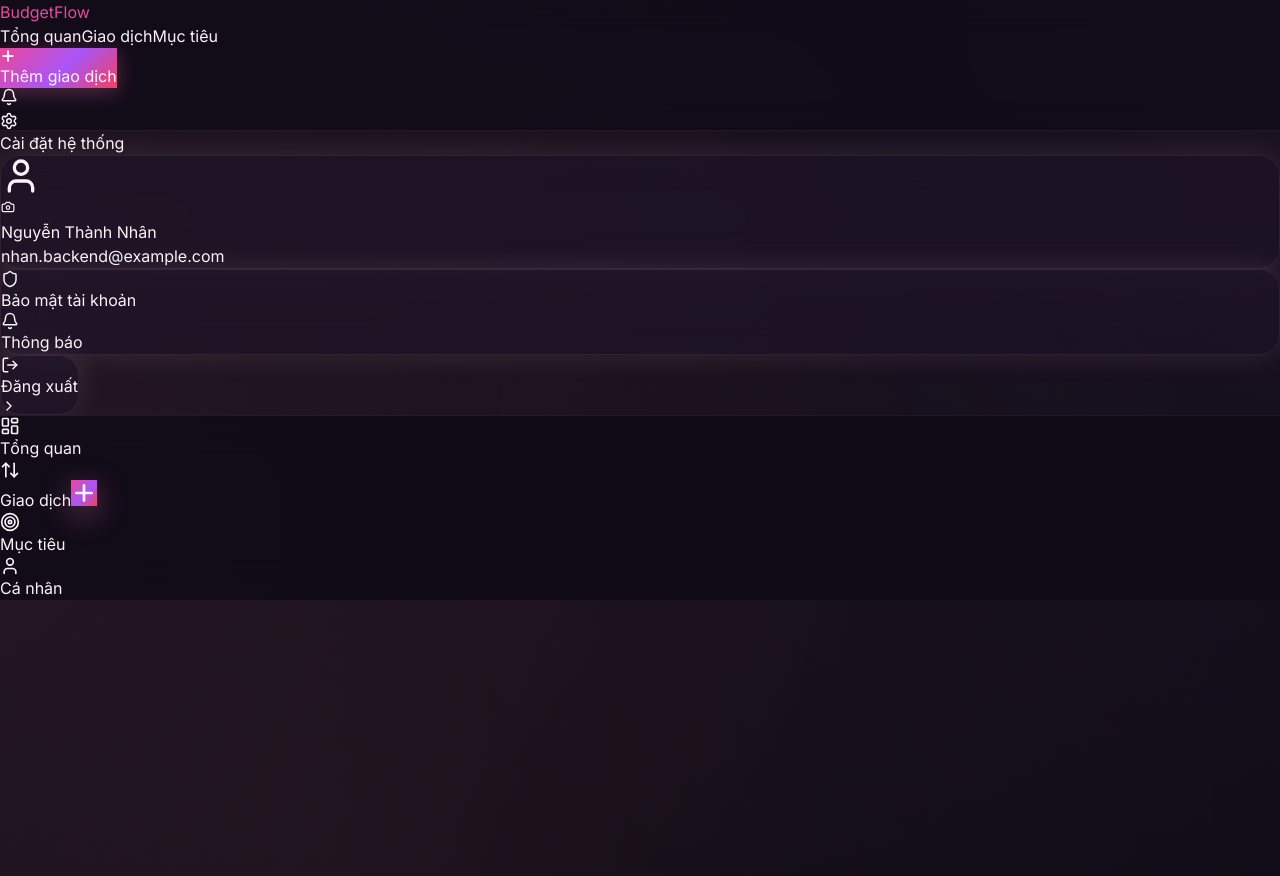
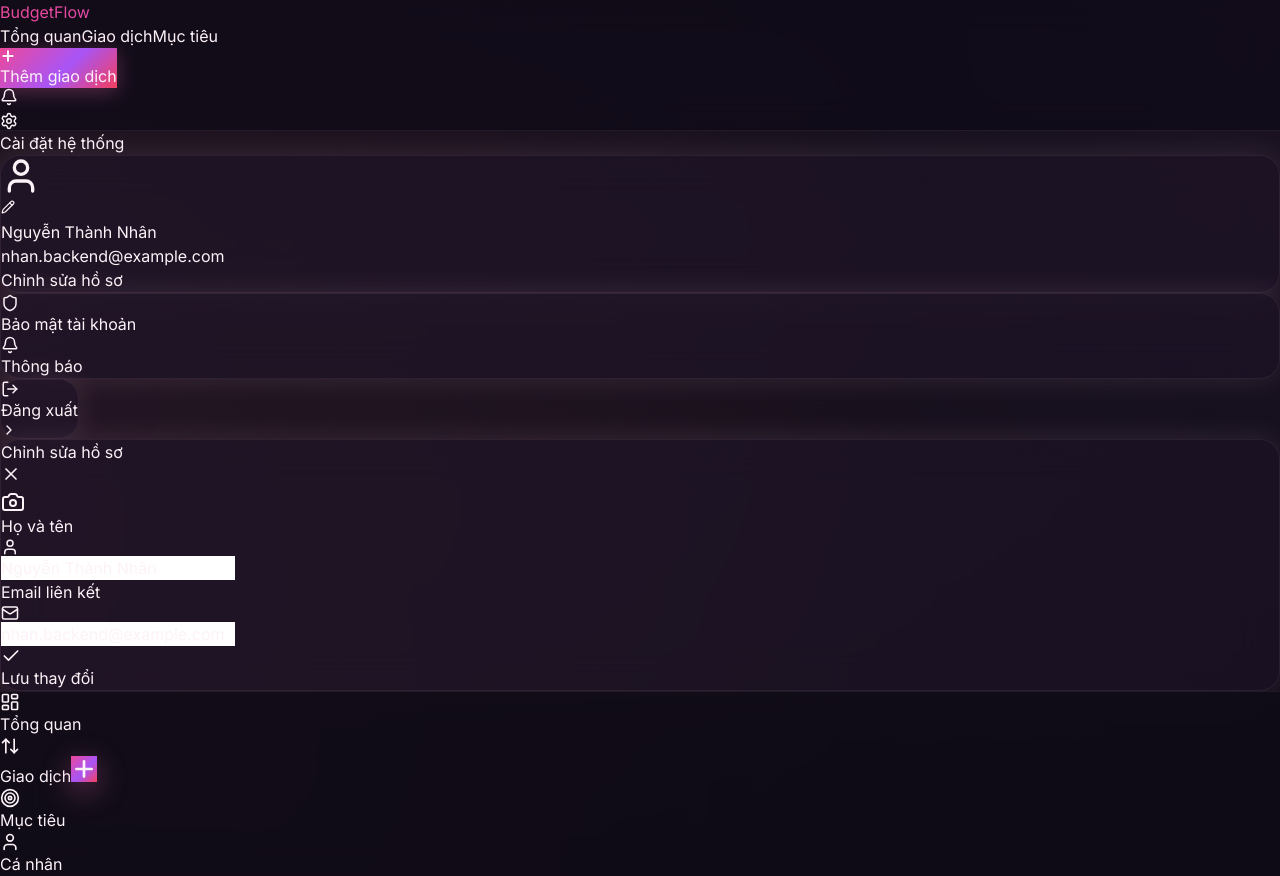
Before and after one commit to nhien36hk/my-moni, a React (Vite) app in the folder frontend/: page /settings in a window 1280 px wide. Both pictures are taken after a click on the button 8 px from the left and 207 px from the top of the page. Before the commit the page ends 800 px from the top, so only its background shows below. Built offline with nearby package versions, Linux system fonts and the light colour scheme.

Commit message:
feat: implement edit profile functionality with dynamic modal and state management

```diff
--- /dev/null
+++ b/frontend/src/components/settings/EditProfileModal.tsx
@@ -0,0 +1,105 @@
+import React, { useState, useEffect } from 'react';
+import { motion, AnimatePresence } from 'framer-motion';
+import { X, User, Mail, Check, Camera } from 'lucide-react';
+
+interface EditProfileModalProps {
+  isOpen: boolean;
+  onClose: () => void;
+  initialData: { name: string; email: string };
+  onSave: (data: { name: string; email: string }) => void;
+}
+
+export default function EditProfileModal({ isOpen, onClose, initialData, onSave }: EditProfileModalProps) {
+  const [formData, setFormData] = useState(initialData);
+
+  useEffect(() => {
+    if (isOpen) setFormData(initialData);
+  }, [isOpen, initialData]);
+
+  const handleSubmit = (e: React.FormEvent) => {
+    e.preventDefault();
+    onSave(formData);
+    onClose();
+  };
+
+  return (
+    <AnimatePresence>
+      {isOpen && (
+        <>
+          <motion.div
+            initial={{ opacity: 0 }}
+            animate={{ opacity: 1 }}
+            exit={{ opacity: 0 }}
+            onClick={onClose}
+            className="fixed inset-0 z-[100] bg-black/60 backdrop-blur-sm"
+          />
+
+          <div className="fixed inset-0 z-[110] flex items-end md:items-center justify-center pointer-events-none p-4">
+            <motion.div
+              initial={{ y: '100%', opacity: 0.5 }}
+              animate={{ y: 0, opacity: 1 }}
+              exit={{ y: '100%', opacity: 0 }}
+              className="w-full max-w-md pointer-events-auto overflow-hidden
+                         glass-card !bg-[#1a1625]/95 border-[rgba(255,255,255,0.1)]
+                         shadow-[0_-10px_40px_rgba(244,114,182,0.2)]"
+            >
+              <div className="flex items-center justify-between p-5 border-b border-white/5">
+                <h3 className="text-lg font-bold text-white">Chỉnh sửa hồ sơ</h3>
+                <button onClick={onClose} className="p-2 hover:bg-white/5 rounded-full transition-colors">
+                  <X size={20} className="text-white/40" />
+                </button>
+              </div>
+
+              <form onSubmit={handleSubmit} className="p-6 space-y-6">
+                {/* Avatar Edit Simulation */}
+                <div className="flex justify-center">
+                  <div className="relative group cursor-pointer">
+                    <div className="w-20 h-20 rounded-full bg-white/5 border-2 border-dashed border-white/10 flex items-center justify-center text-white/20 group-hover:border-[var(--accent-primary)] group-hover:text-[var(--accent-primary)] transition-all">
+                      <Camera size={24} />
+                    </div>
+                    <div className="absolute inset-0 rounded-full bg-[var(--accent-primary)] opacity-0 group-hover:opacity-10 blur-xl transition-all"></div>
+                  </div>
+                </div>
+
+                <div className="space-y-4">
+                  <div className="space-y-2">
+                    <label className="text-[10px] font-bold text-white/40 uppercase ml-1">Họ và tên</label>
+                    <div className="relative">
+                      <User className="absolute left-4 top-1/2 -translate-y-1/2 text-white/20" size={18} />
+                      <input
+                        type="text"
+                        value={formData.name}
+                        onChange={(e) => setFormData({ ...formData, name: e.target.value })}
+                        className="w-full bg-white/5 border border-white/5 rounded-2xl py-4 pl-12 pr-4 text-white outline-none focus:border-[var(--accent-primary)] transition-all"
+                      />
+                    </div>
+                  </div>
+
+                  <div className="space-y-2">
+                    <label className="text-[10px] font-bold text-white/40 uppercase ml-1">Email liên kết</label>
+                    <div className="relative">
+                      <Mail className="absolute left-4 top-1/2 -translate-y-1/2 text-white/20" size={18} />
+                      <input
+                        type="email"
+                        value={formData.email}
+                        onChange={(e) => setFormData({ ...formData, email: e.target.value })}
+                        className="w-full bg-white/5 border border-white/5 rounded-2xl py-4 pl-12 pr-4 text-white outline-none focus:border-[var(--accent-primary)] transition-all"
+                      />
+                    </div>
+                  </div>
+                </div>
+
+                <button
+                  type="submit"
+                  className="w-full py-4 bg-gradient-to-r from-[var(--accent-primary)] to-[var(--accent-secondary)] rounded-2xl font-bold text-white shadow-lg shadow-pink-500/20 hover:scale-[1.02] active:scale-[0.98] transition-all flex items-center justify-center gap-2"
+                >
+                  <Check size={20} /> Lưu thay đổi
+                </button>
+              </form>
+            </motion.div>
+          </div>
+        </>
+      )}
+    </AnimatePresence>
+  );
+}
--- a/frontend/src/components/settings/ProfileSection.tsx
+++ b/frontend/src/components/settings/ProfileSection.tsx
@@ -1,36 +1,55 @@
 import React from 'react';
-import { User, Camera, Shield, Bell } from 'lucide-react';
+import { User, Shield, Bell, Pencil } from 'lucide-react';
 
-export default function ProfileSection() {
+interface ProfileSectionProps {
+  user: { name: string; email: string };
+  onEditClick: () => void;
+}
+
+export default function ProfileSection({ user, onEditClick }: ProfileSectionProps) {
   return (
     <div className="space-y-6">
       {/* Profile Header */}
-      <div className="glass-card p-6 flex flex-col items-center text-center space-y-4">
+      <div className="glass-card p-8 flex flex-col items-center text-center space-y-5 relative overflow-hidden">
+        {/* Background Ambient Glow */}
+        <div className="absolute -top-10 -left-10 w-32 h-32 bg-[var(--accent-primary)] opacity-5 blur-3xl"></div>
+
         <div className="relative">
           <div className="w-24 h-24 rounded-full bg-gradient-to-tr from-[var(--accent-primary)] to-[var(--accent-secondary)] p-1 shadow-[0_0_20px_rgba(244,114,182,0.3)]">
             <div className="w-full h-full rounded-full bg-[var(--bg-primary)] flex items-center justify-center overflow-hidden">
               <User size={40} className="text-[var(--accent-primary)]" />
             </div>
           </div>
-          <button className="absolute bottom-0 right-0 p-2 bg-[var(--bg-secondary)] border border-white/10 rounded-full text-white shadow-lg">
-            <Camera size={14} />
+          <button
+            onClick={onEditClick}
+            className="absolute bottom-0 right-0 p-2 bg-[var(--bg-secondary)] border border-white/10 rounded-full text-white shadow-lg hover:bg-white/10 transition-all cursor-pointer"
+          >
+            <Pencil size={14} />
           </button>
         </div>
+
         <div>
-          <h3 className="text-xl font-bold text-white">Nguyễn Thành Nhân</h3>
-          <p className="text-xs text-[var(--text-secondary)]">nhan.backend@example.com</p>
+          <h3 className="text-xl font-bold text-white mb-1">{user.name}</h3>
+          <p className="text-xs text-[var(--text-secondary)]">{user.email}</p>
         </div>
+
+        <button
+          onClick={onEditClick}
+          className="px-6 py-2 bg-white/5 border border-white/10 rounded-full text-xs font-bold text-white hover:bg-white/10 transition-all cursor-pointer"
+        >
+          Chỉnh sửa hồ sơ
+        </button>
       </div>
 
       {/* Menu Options */}
       <div className="glass-card p-2">
-        <div className="flex items-center justify-between p-4 hover:bg-white/5 rounded-xl cursor-pointer transition-all">
+        <div className="flex items-center justify-between p-4 hover:bg-white/5 rounded-xl cursor-pointer transition-all group">
           <div className="flex items-center gap-3">
             <Shield size={18} className="text-[var(--accent-primary)]" />
             <span className="text-sm font-medium text-white">Bảo mật tài khoản</span>
           </div>
         </div>
-        <div className="flex items-center justify-between p-4 hover:bg-white/5 rounded-xl cursor-pointer transition-all">
+        <div className="flex items-center justify-between p-4 hover:bg-white/5 rounded-xl cursor-pointer transition-all group">
           <div className="flex items-center gap-3">
             <Bell size={18} className="text-[var(--accent-primary)]" />
             <span className="text-sm font-medium text-white">Thông báo</span>
--- a/frontend/src/pages/Settings.tsx
+++ b/frontend/src/pages/Settings.tsx
@@ -1,13 +1,27 @@
-import React from 'react';
+import React, { useState } from 'react';
 import { LogOut, ChevronRight } from 'lucide-react';
 import ProfileSection from '../components/settings/ProfileSection';
+import EditProfileModal from '../components/settings/EditProfileModal';
 
 export default function Settings() {
+  const [isEditModalOpen, setIsEditModalOpen] = useState(false);
+  const [user, setUser] = useState({
+    name: "Nguyễn Thành Nhân",
+    email: "nhan.backend@example.com"
+  });
+
+  const handleSaveProfile = (newData: { name: string; email: string }) => {
+    setUser(newData);
+  };
+
   return (
     <div className="space-y-6">
       <h2 className="text-xl font-bold text-white px-2">Cài đặt hệ thống</h2>
 
-      <ProfileSection />
+      <ProfileSection
+        user={user}
+        onEditClick={() => setIsEditModalOpen(true)}
+      />
 
       <button className="w-full glass-card p-4 flex items-center justify-between text-red-400 hover:bg-red-500/10 transition-all border-none">
         <div className="flex items-center gap-3">
@@ -16,6 +30,13 @@ export default function Settings() {
         </div>
         <ChevronRight size={16} />
       </button>
+
+      <EditProfileModal
+        isOpen={isEditModalOpen}
+        onClose={() => setIsEditModalOpen(false)}
+        initialData={user}
+        onSave={handleSaveProfile}
+      />
     </div>
   );
 }
```
